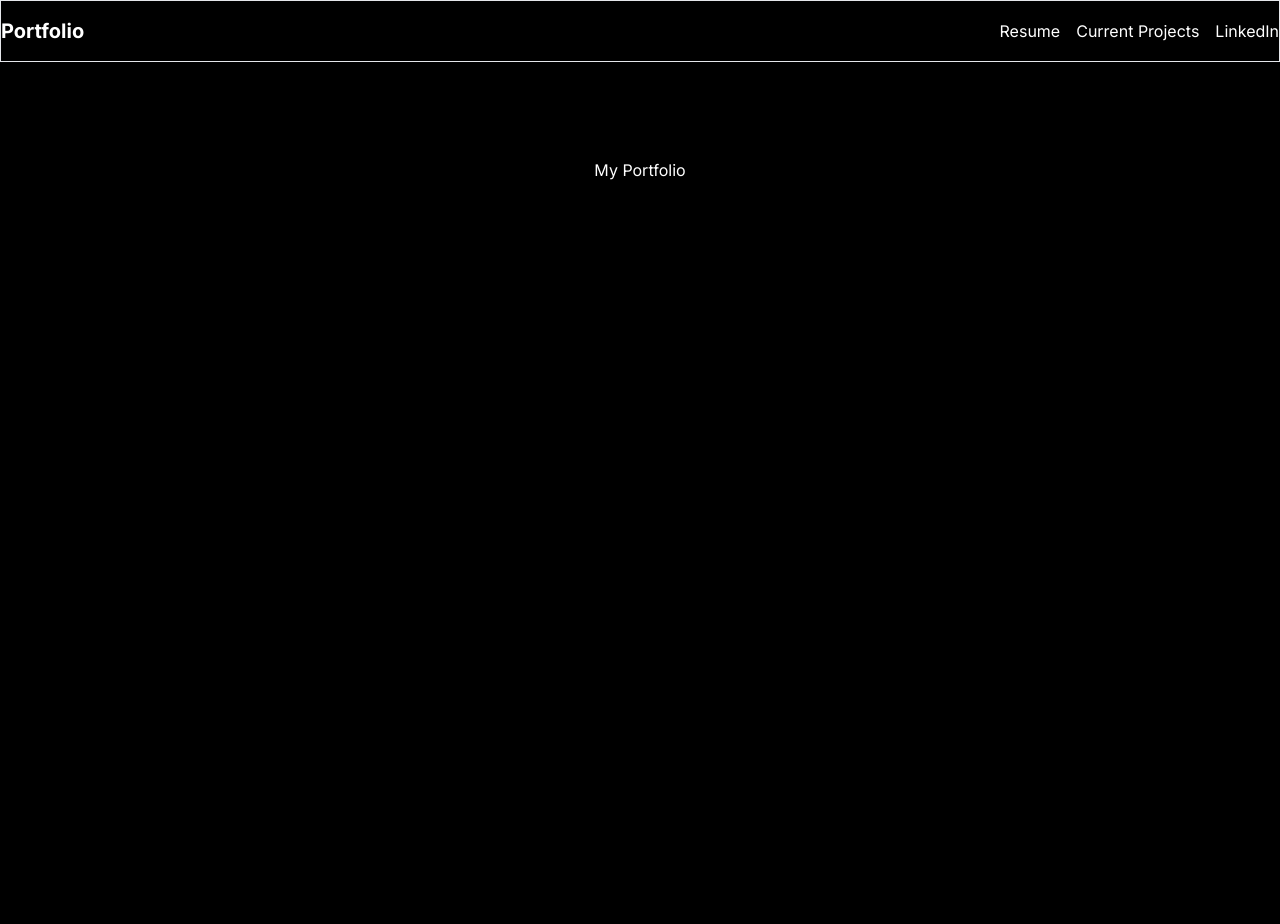
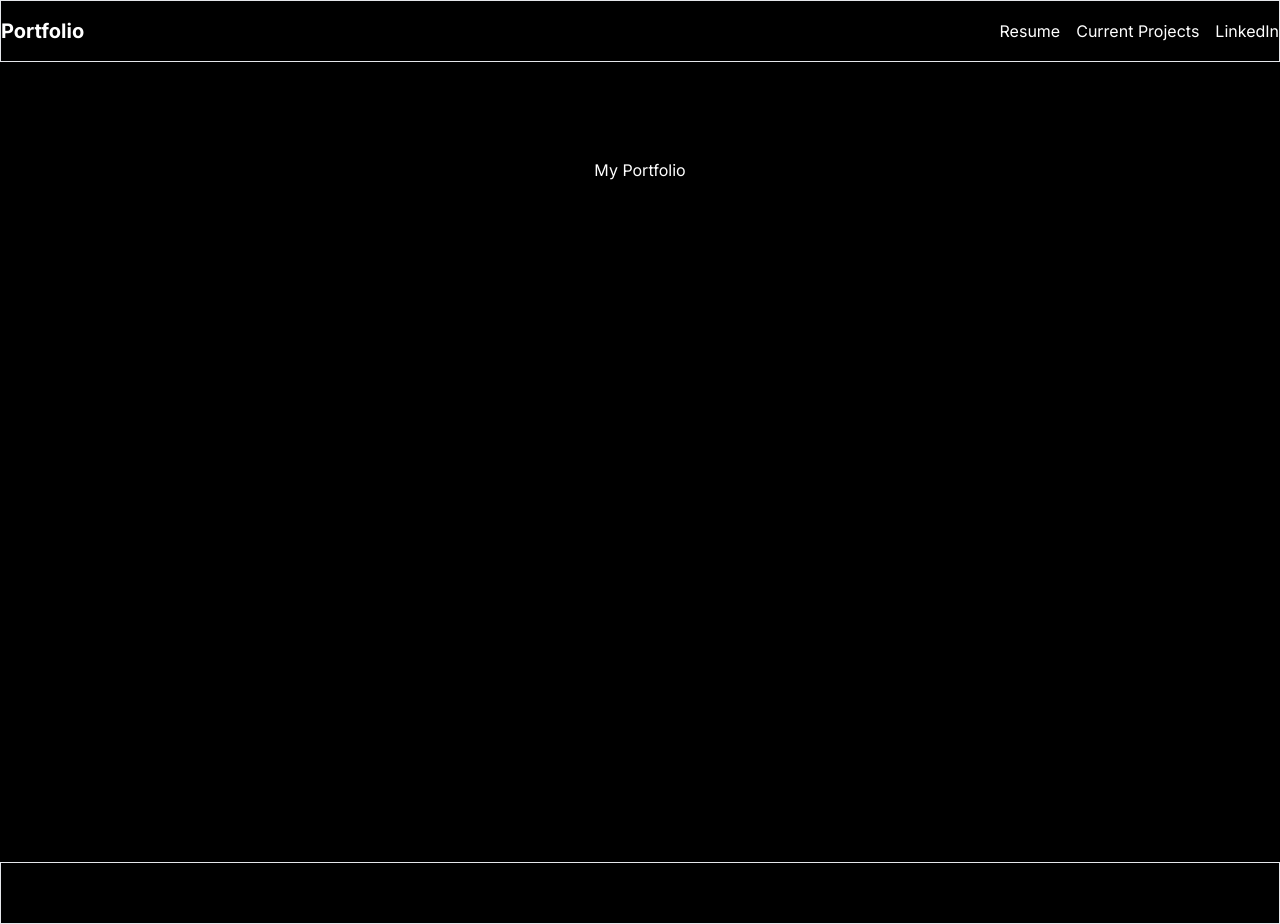
Before and after one commit to aych-dev/Aychdev-Website, a Next.js app: page / in a window 1280 px wide. Before the commit the page ends 862 px from the top, so only its background shows below. Built offline with nearby package versions, Linux system fonts and the light colour scheme.

Commit message:
add footer componenet

```diff
--- a/app/page.tsx
+++ b/app/page.tsx
@@ -8,6 +8,9 @@ export default function Home() {
       <main className='flex min-h-screen flex-col items-center justify-between p-24 text-white'>
         <div>My Portfolio</div>
       </main>
+      <footer className='flex items-center justify-center py-4 text-xl border border-solid'>
+        Footer
+      </footer>
     </>
   );
 }
```
